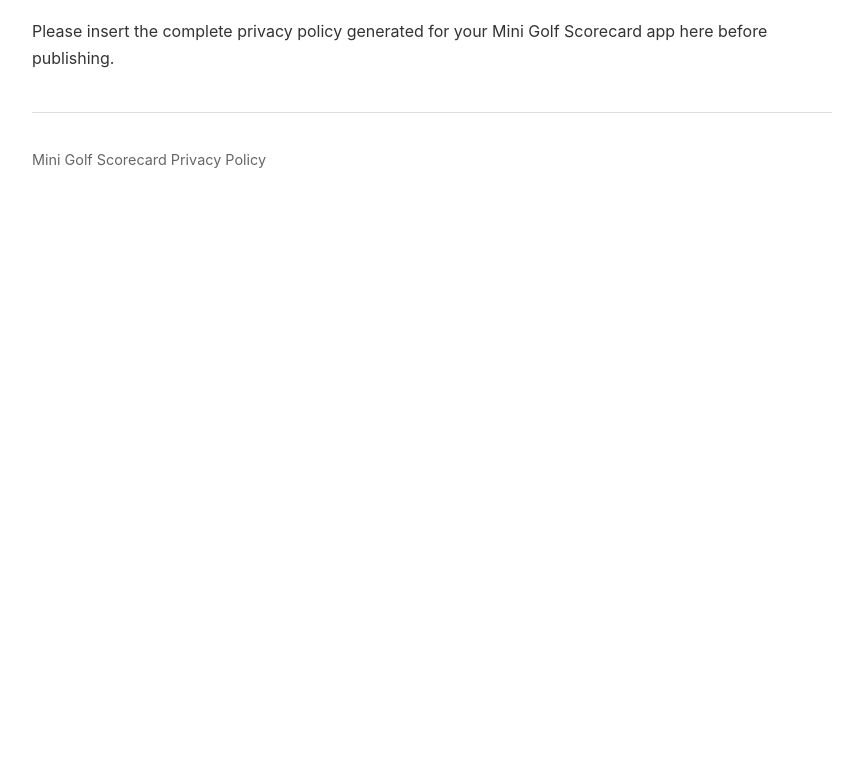
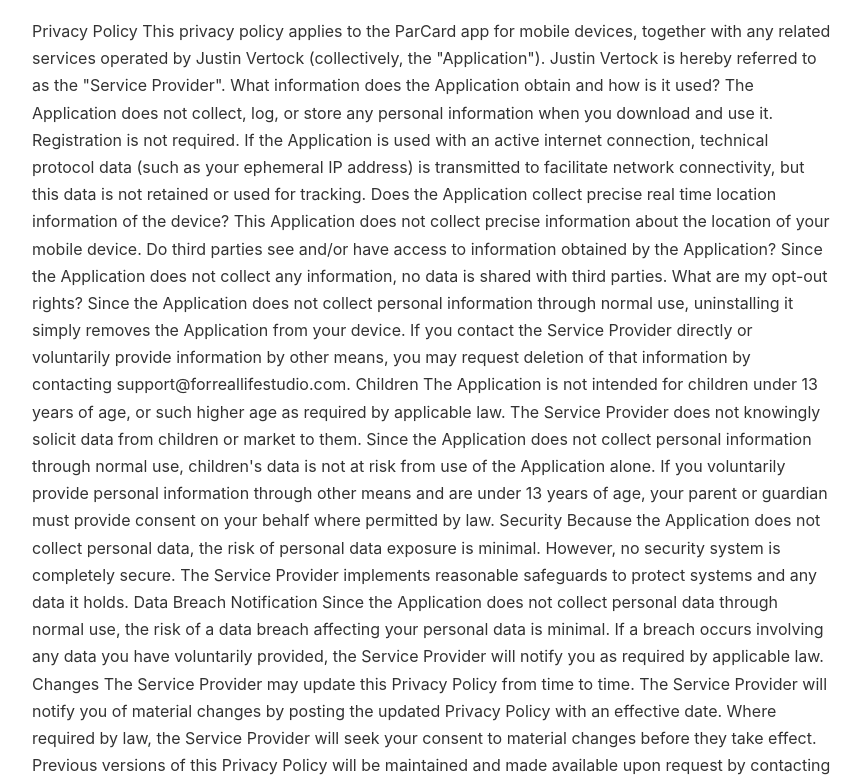
Before and after one commit to ForRealLifeStudio/ParCard_Privacy_Policy, a plain HTML site: page index.html in a window 1280 px wide. Shown: the part 98-882 px from the top of the page, without its empty margins (208-1071 px from the left). Before the commit the page ends 800 px from the top, so only its background shows below. Drawn offline with Linux system fonts and the light colour scheme.

Commit message:
Update index.html

```diff
--- a/index.html
+++ b/index.html
@@ -53,8 +53,46 @@
     <!-- Replace this section with your complete generated privacy policy. -->
 
     <p>
-        Please insert the complete privacy policy generated for your
-        Mini Golf Scorecard app here before publishing.
+
+Privacy Policy
+This privacy policy applies to the ParCard app for mobile devices, together with any related services operated by Justin Vertock (collectively, the "Application"). Justin Vertock is hereby referred to as the "Service Provider".
+
+What information does the Application obtain and how is it used?
+The Application does not collect, log, or store any personal information when you download and use it. Registration is not required. If the Application is used with an active internet connection, technical protocol data (such as your ephemeral IP address) is transmitted to facilitate network connectivity, but this data is not retained or used for tracking.
+
+Does the Application collect precise real time location information of the device?
+This Application does not collect precise information about the location of your mobile device.
+
+Do third parties see and/or have access to information obtained by the Application?
+Since the Application does not collect any information, no data is shared with third parties.
+
+What are my opt-out rights?
+Since the Application does not collect personal information through normal use, uninstalling it simply removes the Application from your device.
+If you contact the Service Provider directly or voluntarily provide information by other means, you may request deletion of that information by contacting support@forreallifestudio.com.
+
+Children
+The Application is not intended for children under 13 years of age, or such higher age as required by applicable law. The Service Provider does not knowingly solicit data from children or market to them. Since the Application does not collect personal information through normal use, children's data is not at risk from use of the Application alone. If you voluntarily provide personal information through other means and are under 13 years of age, your parent or guardian must provide consent on your behalf where permitted by law.
+
+Security
+Because the Application does not collect personal data, the risk of personal data exposure is minimal. However, no security system is completely secure. The Service Provider implements reasonable safeguards to protect systems and any data it holds.
+
+Data Breach Notification
+Since the Application does not collect personal data through normal use, the risk of a data breach affecting your personal data is minimal. If a breach occurs involving any data you have voluntarily provided, the Service Provider will notify you as required by applicable law.
+
+Changes
+The Service Provider may update this Privacy Policy from time to time. The Service Provider will notify you of material changes by posting the updated Privacy Policy with an effective date. Where required by law, the Service Provider will seek your consent to material changes before they take effect.
+
+Previous versions of this Privacy Policy will be maintained and made available upon request by contacting the Service Provider at support@forreallifestudio.com.
+
+This privacy policy is effective as of 2026-10-13
+
+Your Consent
+If you voluntarily provide information to the Service Provider and processing is based on consent, you may withdraw that consent at any time without affecting processing carried out before withdrawal.
+
+Contact Us
+If you have any questions regarding privacy while using the Application, or have questions about the practices, please contact the Service Provider via email at support@forreallifestudio.com.
+
+This privacy policy page was generated by App Privacy Policy Generator
     </p>
 
     <!-- End of privacy policy -->
```
